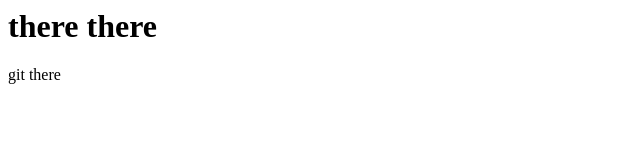
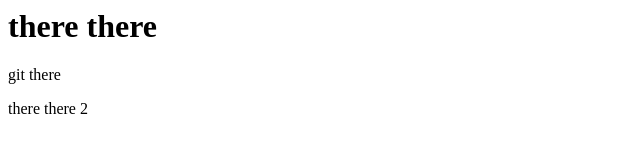
Before and after one commit to reman131/3testpro, a plain HTML site: page index.html in a window 1280 px wide. Shown: the full height of the page, 0-640 px from the left. Drawn offline with Linux system fonts and the light colour scheme.

Commit message:
change 2 test

```diff
--- a/index.html
+++ b/index.html
@@ -3,7 +3,7 @@
 <body>
 <h1> there there </h1>
 <p> git there </p>
-
+<p> there there 2 </P>
 
 
 
```
